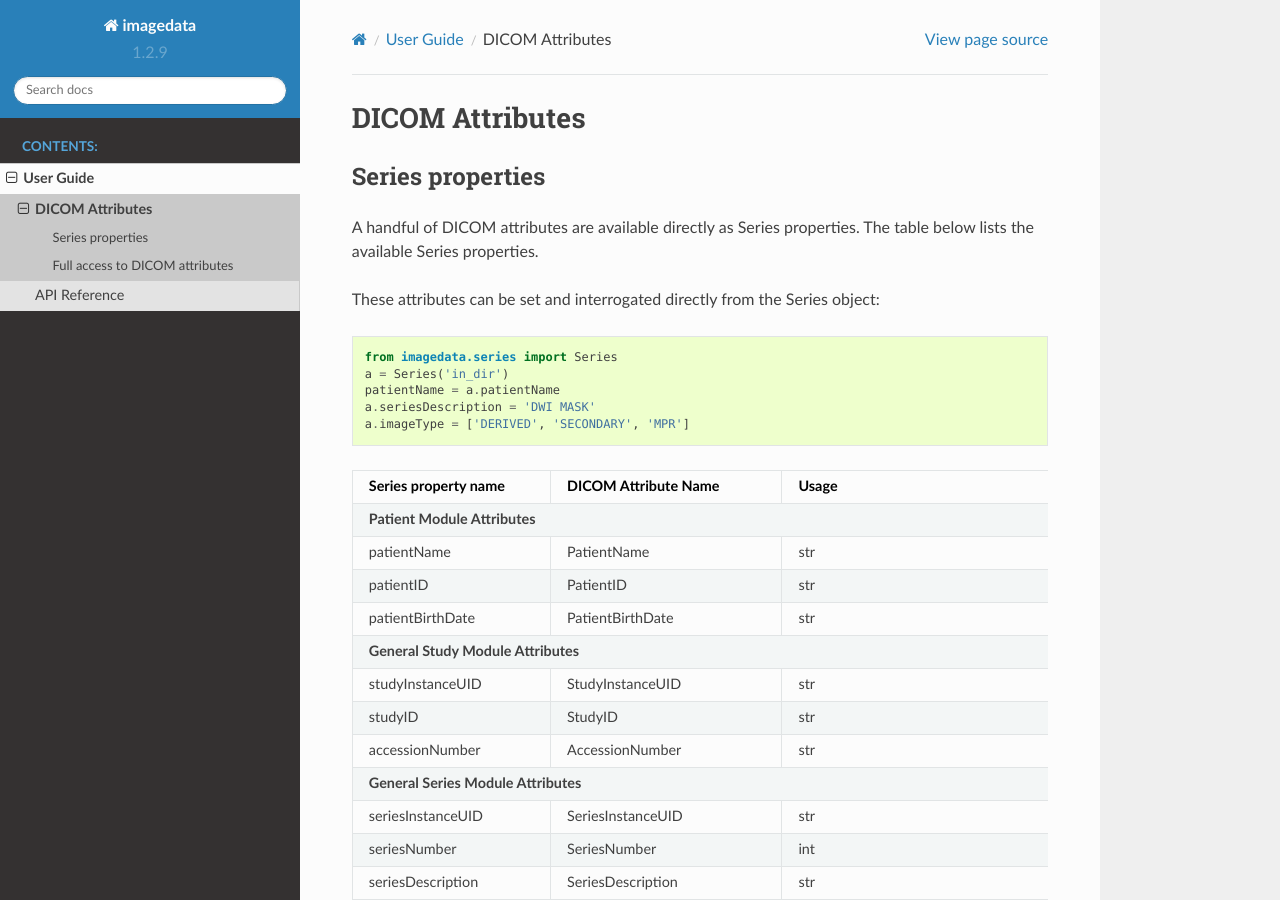
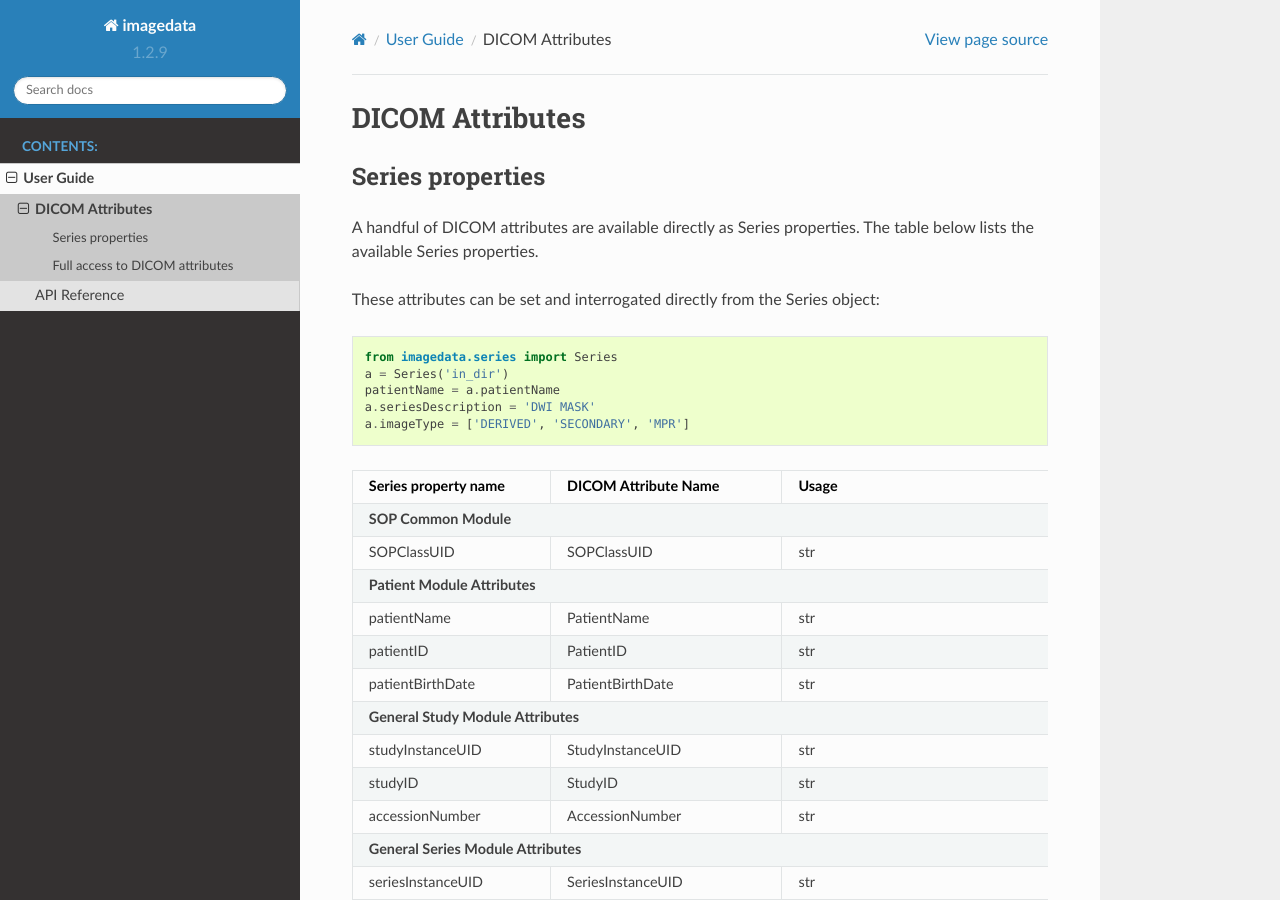
Before and after one commit to erling6232/imagedata, a Sphinx documentation site: the page built from docs/DICOMAttributes.rst, in a window 1280 px wide and 900 px high. Built offline with Sphinx 7.4.7 and the Read the Docs theme 2.0.0, drawn with Linux system fonts in a browser that asks for light colours; pages that are not in the unit, such as notebooks, are missing from menus.

Commit message:
Added SOPClassUID to list of Series properties.

```diff
--- a/docs/DICOMAttributes.rst
+++ b/docs/DICOMAttributes.rst
@@ -23,6 +23,10 @@
 | Series property         | DICOM                   | Usage                 |
 | name                    | Attribute Name          |                       |
 +=========================+=========================+=======================+
+|**SOP Common Module**                                                      |
++-------------------------+-------------------------+-----------------------+
+|SOPClassUID              |SOPClassUID              |str                    |
++-------------------------+-------------------------+-----------------------+
 |**Patient Module Attributes**                                              |
 +-------------------------+-------------------------+-----------------------+
 |patientName              |PatientName              |str                    |
```
